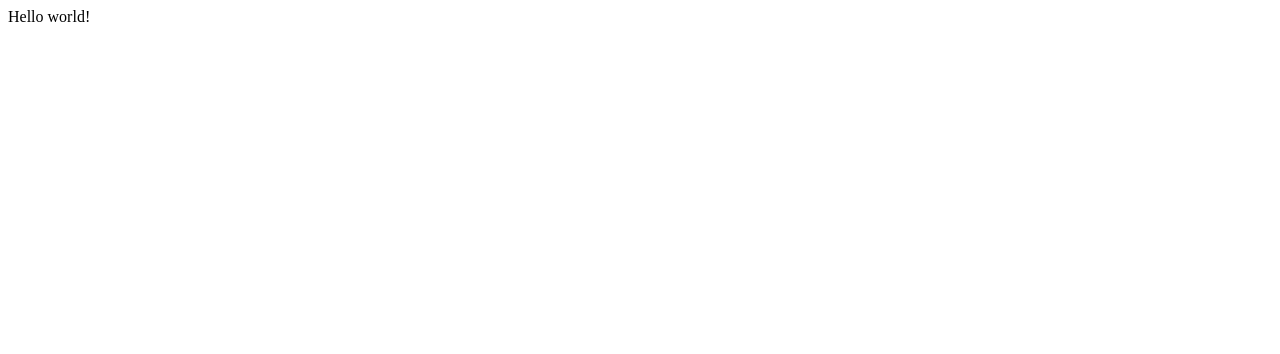
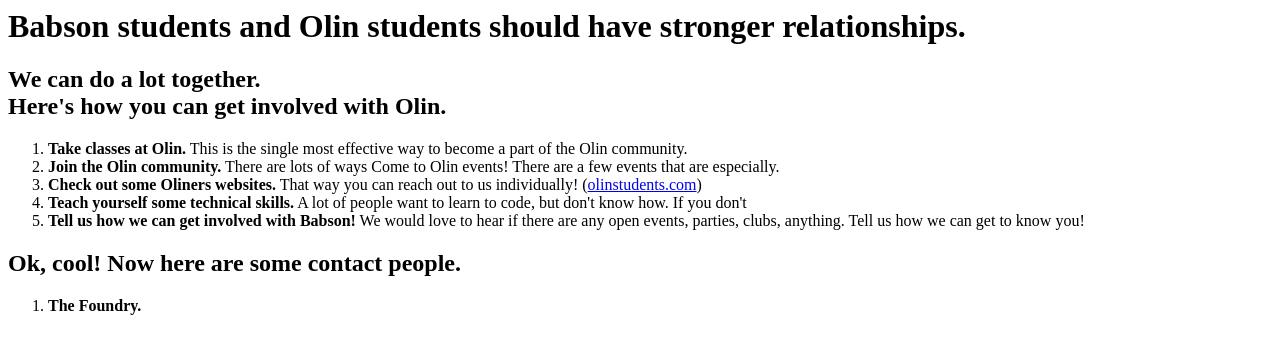
Before and after one commit to Gredelston/babsolin, a plain HTML site: page index.html in a window 1280 px wide. Drawn offline with Linux system fonts and the light colour scheme.

Commit message:
idk I've done some writing I guess

```diff
--- a/index.html
+++ b/index.html
@@ -1 +1,37 @@
-Hello world!
+<h1 id="hello">
+	Babson students and Olin students should have stronger relationships.
+</h1>
+<h2 class="blurb" id='aboutBlurb'>
+	We can do a lot together.<br>
+	Here's how you can get involved with Olin.
+</h2>
+<ol id="ways">
+	<li id="classes">
+		<b>Take classes at Olin.</b>
+		This is the single most effective way to become a part of the Olin community.
+	</li>
+	<li id="community">
+		<b>Join the Olin community.</b>
+		There are lots of ways Come to Olin events! There are a few events that are especially.
+	<li id="portfolios">
+		<b>Check out some Oliners websites.</b>
+		That way you can reach out to us individually! (<a href="http://www.olinstudents.com">olinstudents.com</a>)
+	</li>
+	<li id="teachyoself"> <!--treat yoself -->
+		<b>Teach yourself some technical skills.</b>
+		A lot of people want to learn to code, but don't know how. If you don't
+	</li>
+	</li>
+	<li id="ustoo">
+		<b>Tell us how we can get involved with Babson!</b>
+		We would love to hear if there are any open events, parties, clubs, anything. Tell us how we can get to know you!
+	</li>
+</ol>
+<h2 class="blurb" id='contactBlurb'>
+	Ok, cool! Now here are some contact people.
+</h2>
+<ol id="contacts">
+	<li id="Foundry">
+		<b>The Foundry.</b>
+
+	</li>
```
